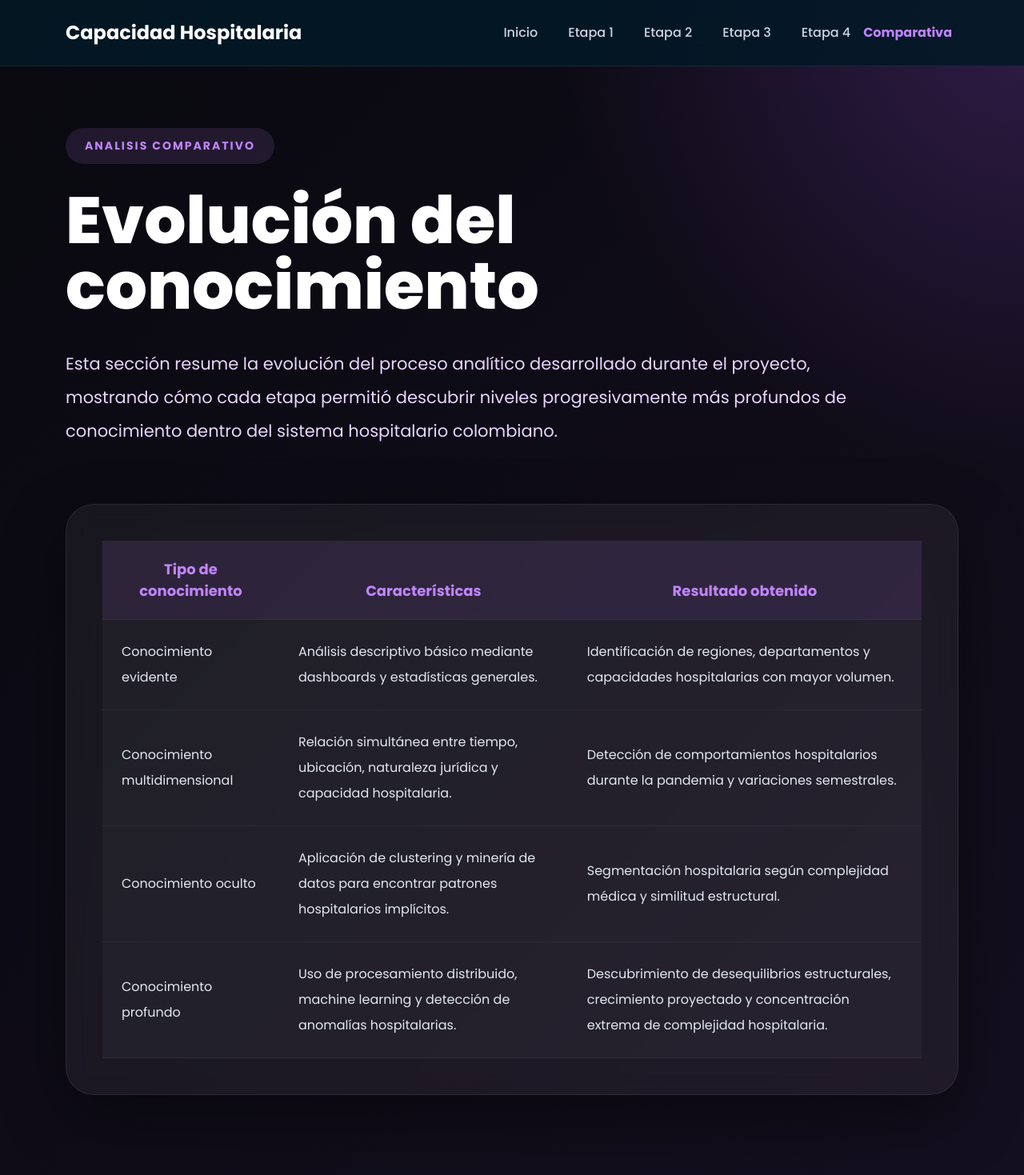
After one commit to JuanesAcosta7/Proyecto_final_Mineria, a Flask app: page /comparativa in a window 1280 px wide. The commit adds this page. Shown: the whole page at 80% size. Run offline with Flask 3, Linux system fonts and the light colour scheme.

Commit message:
Tabla comparativa

```diff
--- a/app.py
+++ b/app.py
@@ -80,5 +80,9 @@ def etapa4():
         tabla_anomalias=tabla_anomalias
     )
 
+@app.route('/comparativa')
+def comparativa():
+    return render_template('comparativa.html')
+
 if __name__ == '__main__':
     app.run(debug=True)
--- /dev/null
+++ b/static/css/comparativa.css
@@ -0,0 +1,131 @@
+body{
+    background:
+    radial-gradient(circle at top right, rgba(168,85,247,0.22), transparent 30%),
+    linear-gradient(135deg, #09090f 0%, #140f1f 100%);
+    font-family:'Poppins', sans-serif;
+    overflow-x:hidden;
+}
+
+.custom-navbar{
+    background:rgba(3,25,38,0.88);
+    backdrop-filter:blur(16px);
+    border-bottom:1px solid rgba(255,255,255,0.08);
+    padding:18px 0;
+}
+
+.logo-text{
+    color:white;
+    font-size:24px;
+    font-weight:700;
+}
+
+.logo-text:hover{
+    color:white;
+}
+
+.custom-link{
+    color:#cbd5e1;
+    margin-left:22px;
+    transition:0.3s;
+    font-weight:500;
+}
+
+.custom-link:hover{
+    color:#c084fc;
+}
+
+.active-link{
+    color:#c084fc !important;
+    font-weight:700;
+}
+
+.comparativa-main-section{
+    padding-top:160px;
+    padding-bottom:100px;
+}
+
+.stage-tag{
+    background:rgba(192,132,252,0.12);
+    color:#c084fc;
+    padding:12px 24px;
+    border-radius:999px;
+    font-size:14px;
+    font-weight:700;
+    letter-spacing:2px;
+    display:inline-block;
+}
+
+.main-title{
+    color:white;
+    font-size:82px;
+    font-weight:800;
+    line-height:1;
+    margin-top:30px;
+}
+
+.main-description{
+    color:#e9d5ff;
+    font-size:21px;
+    line-height:2;
+    margin-top:35px;
+    max-width:1000px;
+}
+
+.table-container{
+    margin-top:70px;
+    background:rgba(255,255,255,0.05);
+    border:1px solid rgba(255,255,255,0.08);
+    border-radius:35px;
+    padding:45px;
+    backdrop-filter:blur(14px);
+    box-shadow:
+    0 30px 80px rgba(0,0,0,0.45);
+}
+
+.table{
+    color:white;
+    margin-bottom:0;
+}
+
+.table th{
+    background:rgba(192,132,252,0.12);
+    color:#c084fc;
+    border:none;
+    padding:22px;
+    text-align:center;
+    font-size:18px;
+}
+
+.table td{
+    background:rgba(255,255,255,0.03);
+    border:none;
+    padding:24px;
+    color:#e2e8f0;
+    line-height:2;
+    vertical-align:middle;
+}
+
+.table tr{
+    border-bottom:1px solid rgba(255,255,255,0.05);
+}
+
+.navbar-toggler{
+    border:none;
+    box-shadow:none !important;
+}
+
+.navbar-toggler-icon{
+    filter:invert(1);
+}
+
+@media(max-width:992px){
+
+    .main-title{
+        font-size:58px;
+    }
+
+    .table-container{
+        overflow-x:auto;
+    }
+
+}
--- /dev/null
+++ b/templates/comparativa.html
@@ -0,0 +1,269 @@
+<!DOCTYPE html>
+<html lang="es">
+
+<head>
+
+    <meta charset="UTF-8">
+
+    <meta name="viewport"
+          content="width=device-width, initial-scale=1.0">
+
+    <title>
+        Tabla Comparativa
+    </title>
+
+    <link href="https://cdn.jsdelivr.net/npm/bootstrap@5.3.3/dist/css/bootstrap.min.css"
+          rel="stylesheet">
+
+    <link rel="preconnect"
+          href="https://fonts.googleapis.com">
+
+    <link rel="preconnect"
+          href="https://fonts.gstatic.com"
+          crossorigin>
+
+    <link href="https://fonts.googleapis.com/css2?family=Poppins:wght@300;400;500;600;700;800&display=swap"
+          rel="stylesheet">
+
+    <link rel="stylesheet"
+          href="{{ url_for('static', filename='css/comparativa.css') }}">
+
+</head>
+
+<body>
+
+    <nav class="navbar navbar-expand-lg fixed-top custom-navbar">
+
+        <div class="container">
+
+            <a class="navbar-brand logo-text"
+               href="/">
+                Capacidad Hospitalaria
+            </a>
+
+            <button class="navbar-toggler"
+                    type="button"
+                    data-bs-toggle="collapse"
+                    data-bs-target="#menu">
+
+                <span class="navbar-toggler-icon"></span>
+
+            </button>
+
+            <div class="collapse navbar-collapse"
+                 id="menu">
+
+                <ul class="navbar-nav ms-auto">
+
+                    <li class="nav-item">
+                        <a class="nav-link custom-link"
+                           href="/">
+                            Inicio
+                        </a>
+                    </li>
+
+                    <li class="nav-item">
+                        <a class="nav-link custom-link"
+                           href="/etapa1">
+                            Etapa 1
+                        </a>
+                    </li>
+
+                    <li class="nav-item">
+                        <a class="nav-link custom-link"
+                           href="/etapa2">
+                            Etapa 2
+                        </a>
+                    </li>
+
+                    <li class="nav-item">
+                        <a class="nav-link custom-link"
+                           href="/etapa3">
+                            Etapa 3
+                        </a>
+                    </li>
+
+                    <li class="nav-item">
+                        <a class="nav-link custom-link"
+                           href="/etapa4">
+                            Etapa 4
+                        </a>
+                    </li>
+
+                    <li class="nav-item">
+                        <a class="nav-link active-link"
+                           href="/comparativa">
+                            Comparativa
+                        </a>
+                    </li>
+
+                </ul>
+
+            </div>
+
+        </div>
+
+    </nav>
+
+    <section class="comparativa-main-section">
+
+        <div class="container">
+
+            <span class="stage-tag">
+                ANALISIS COMPARATIVO
+            </span>
+
+            <h1 class="main-title">
+                Evolución
+                del conocimiento
+            </h1>
+
+            <p class="main-description">
+
+                Esta sección resume la evolución del proceso
+                analítico desarrollado durante el proyecto,
+                mostrando cómo cada etapa permitió descubrir
+                niveles progresivamente más profundos de
+                conocimiento dentro del sistema hospitalario
+                colombiano.
+
+            </p>
+
+            <div class="table-container">
+
+                <table class="table">
+
+                    <thead>
+
+                        <tr>
+
+                            <th>
+                                Tipo de conocimiento
+                            </th>
+
+                            <th>
+                                Características
+                            </th>
+
+                            <th>
+                                Resultado obtenido
+                            </th>
+
+                        </tr>
+
+                    </thead>
+
+                    <tbody>
+
+                        <tr>
+
+                            <td>
+                                Conocimiento evidente
+                            </td>
+
+                            <td>
+
+                                Análisis descriptivo básico
+                                mediante dashboards y
+                                estadísticas generales.
+
+                            </td>
+
+                            <td>
+
+                                Identificación de regiones,
+                                departamentos y capacidades
+                                hospitalarias con mayor volumen.
+
+                            </td>
+
+                        </tr>
+
+                        <tr>
+
+                            <td>
+                                Conocimiento multidimensional
+                            </td>
+
+                            <td>
+
+                                Relación simultánea entre tiempo,
+                                ubicación, naturaleza jurídica
+                                y capacidad hospitalaria.
+
+                            </td>
+
+                            <td>
+
+                                Detección de comportamientos
+                                hospitalarios durante la pandemia
+                                y variaciones semestrales.
+
+                            </td>
+
+                        </tr>
+
+                        <tr>
+
+                            <td>
+                                Conocimiento oculto
+                            </td>
+
+                            <td>
+
+                                Aplicación de clustering y minería
+                                de datos para encontrar patrones
+                                hospitalarios implícitos.
+
+                            </td>
+
+                            <td>
+
+                                Segmentación hospitalaria según
+                                complejidad médica y similitud
+                                estructural.
+
+                            </td>
+
+                        </tr>
+
+                        <tr>
+
+                            <td>
+                                Conocimiento profundo
+                            </td>
+
+                            <td>
+
+                                Uso de procesamiento distribuido,
+                                machine learning y detección de
+                                anomalías hospitalarias.
+
+                            </td>
+
+                            <td>
+
+                                Descubrimiento de desequilibrios
+                                estructurales, crecimiento proyectado
+                                y concentración extrema de complejidad
+                                hospitalaria.
+
+                            </td>
+
+                        </tr>
+
+                    </tbody>
+
+                </table>
+
+            </div>
+
+        </div>
+
+    </section>
+
+    <script src="https://cdn.jsdelivr.net/npm/bootstrap@5.3.3/dist/js/bootstrap.bundle.min.js"></script>
+
+</body>
+
+</html>
--- a/templates/etapa1.html
+++ b/templates/etapa1.html
@@ -73,6 +73,11 @@
                     <li class="nav-item">
                         <a class="nav-link custom-link" href="/etapa4">
                             Etapa 4
+                        </a>
+                    </li>
+                    <li class="nav-item">
+                        <a class="nav-link custom-link" href="/comparativa">
+                            Comparativa
                         </a>
                     </li>
 
--- a/templates/etapa2.html
+++ b/templates/etapa2.html
@@ -73,6 +73,11 @@
                     <li class="nav-item">
                         <a class="nav-link custom-link" href="/etapa4">
                             Etapa 4
+                        </a>
+                    </li>
+                    <li class="nav-item">
+                        <a class="nav-link custom-link" href="/comparativa">
+                            Comparativa
                         </a>
                     </li>
 
--- a/templates/etapa3.html
+++ b/templates/etapa3.html
@@ -73,6 +73,11 @@
                     <li class="nav-item">
                         <a class="nav-link custom-link" href="/etapa4">
                             Etapa 4
+                        </a>
+                    </li>
+                    <li class="nav-item">
+                        <a class="nav-link custom-link" href="/comparativa">
+                            Comparativa
                         </a>
                     </li>
 
--- a/templates/etapa4.html
+++ b/templates/etapa4.html
@@ -84,6 +84,11 @@
                         <a class="nav-link active-link"
                            href="/etapa4">
                             Etapa 4
+                        </a>
+                    </li>
+                    <li class="nav-item">
+                        <a class="nav-link custom-link" href="/comparativa">
+                            Comparativa
                         </a>
                     </li>
 
--- a/templates/index.html
+++ b/templates/index.html
@@ -73,6 +73,11 @@
                     <li class="nav-item">
                         <a class="nav-link custom-link" href="/etapa4">
                             Etapa 4
+                        </a>
+                    </li>
+                    <li class="nav-item">
+                        <a class="nav-link custom-link" href="/comparativa">
+                            Comparativa
                         </a>
                     </li>
 
```
